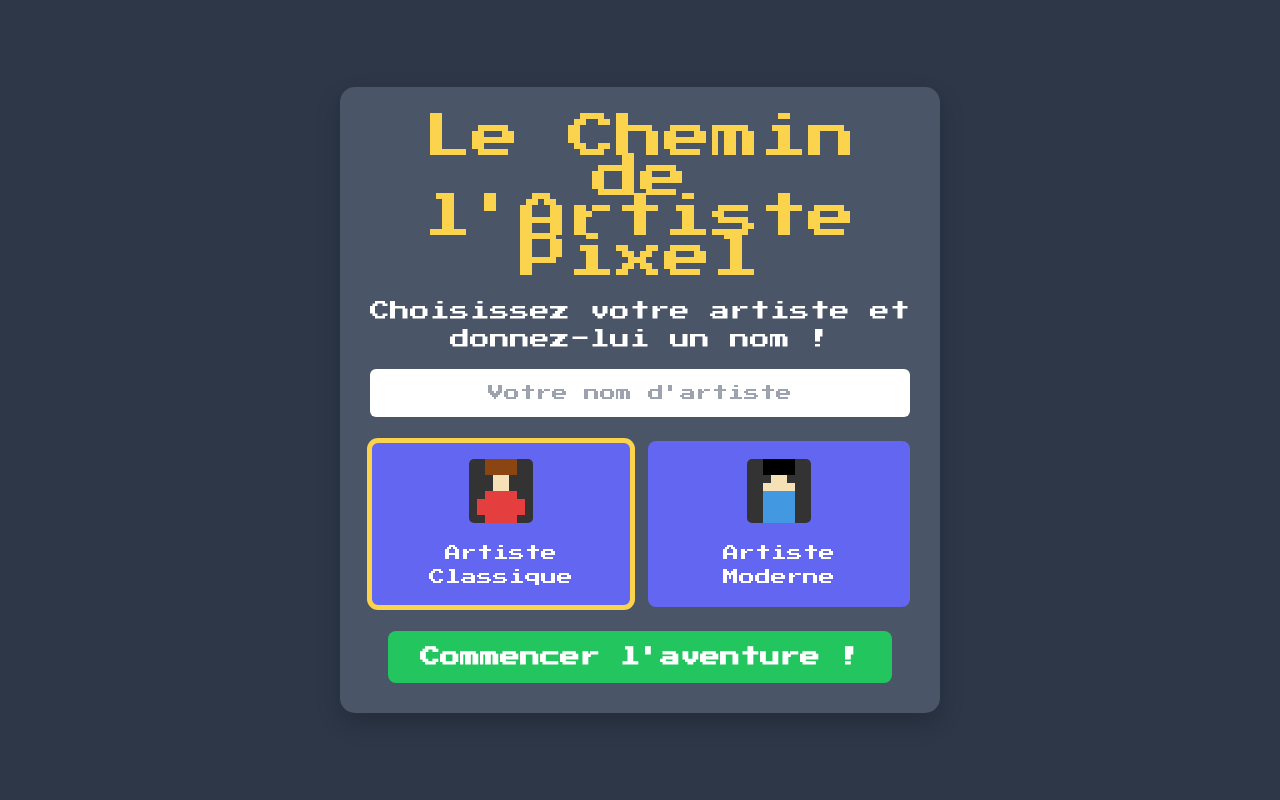
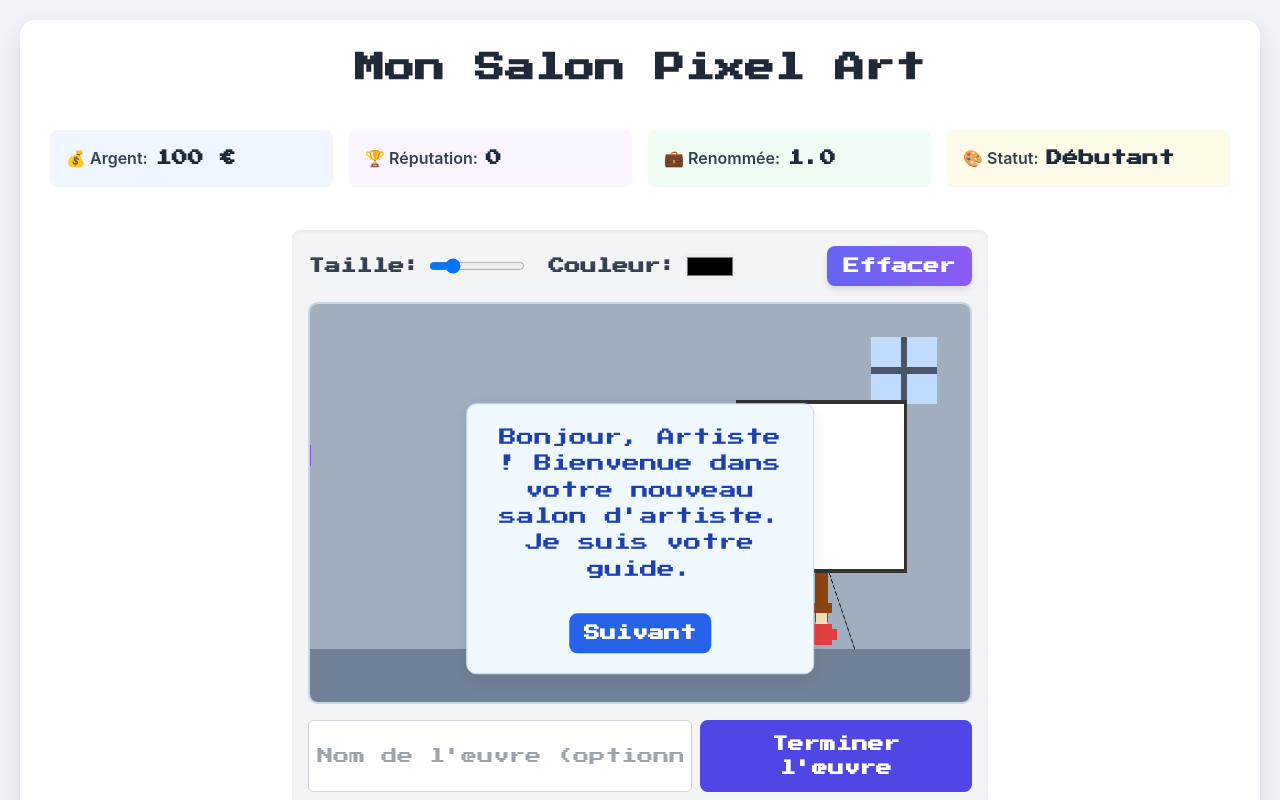
Before and after one commit to Zeeeephir/PTA5, a plain HTML site: page index.html in a window 1280 px wide. Both pictures are taken after a click on the button "Commencer l'aventure !". Shown: the top 800 px of the page. Drawn offline with nearby package versions, Linux system fonts and the light colour scheme.

Commit message:
Update index.html

```diff
--- a/index.html
+++ b/index.html
@@ -29,7 +29,7 @@
             padding: 30px;
             max-width: 1400px; /* Plus large pour le canvas et les éléments */
             width: 100%;
-            display: flex;
+            display: none; /* Initialement masqué par défaut */
             flex-direction: column;
             gap: 20px;
         }
@@ -196,7 +196,7 @@
             width: 100%;
             height: 100%;
             background-color: #2d3748; /* Gris foncé */
-            display: flex;
+            display: flex; /* Initialement visible par défaut */
             flex-direction: column;
             justify-content: center;
             align-items: center;
@@ -260,7 +260,7 @@
         </div>
     </div>
 
-    <div class="game-container hidden">
+    <div class="game-container">
         <h1 class="text-3xl font-bold text-center text-gray-800 mb-6 pixel-font">Mon Salon Pixel Art</h1>
 
         <div class="grid grid-cols-1 md:grid-cols-4 gap-4 mb-6">
@@ -347,10 +347,11 @@
     <div id="messageBox" class="message-box pixel-font"></div>
 
     <script>
-        // Initialisation du jeu après le chargement complet de la fenêtre
-        window.onload = function() {
+        // Initialisation du jeu après le chargement complet du DOM
+        document.addEventListener('DOMContentLoaded', function() {
+            console.log("DOM Content Loaded. Setting up start screen.");
             setupStartScreen();
-        };
+        });
 
         // --- Variables Globales du Jeu ---
         const startScreen = document.getElementById('startScreen');
@@ -725,8 +726,11 @@
                 });
             });
 
-            document.getElementById('startGameBtn').addEventListener('click', () => {
-                console.log("Start Game button clicked!"); // Debugging line
+            const startGameButton = document.getElementById('startGameBtn');
+            console.log('setupStartScreen: Attempting to attach listener to startGameBtn:', startGameButton); // Debugging line
+            if (startGameButton) {
+                startGameButton.addEventListener('click', () => {
+                    console.log("startGameBtn: Clicked!"); // Debugging line
                     try {
                         const artistName = document.getElementById('artistNameInput').value.trim();
                         if (artistName) {
@@ -734,24 +738,36 @@
                         } else {
                             player.name = "Artiste Inconnu";
                         }
-                    startScreen.classList.add('hidden');
-                    gameContainer.classList.remove('hidden');
+                        console.log("startGameBtn: Player name set to:", player.name); // Debugging line
+                        console.log("startGameBtn: Selected character:", player.character); // Debugging line
+
+                        // Directly manipulate display properties
+                        console.log("startGameBtn: Hiding startScreen...");
+                        startScreen.style.display = 'none';
+                        console.log("startGameBtn: startScreen display after hide:", startScreen.style.display);
+
+                        console.log("startGameBtn: Showing gameContainer...");
+                        gameContainer.style.display = 'flex'; // Use 'flex' as it's a flex container
+                        console.log("startGameBtn: gameContainer display after show:", gameContainer.style.display);
+
                         initGame();
-                    startTutorial(); // Lance le tutoriel après le démarrage du jeu
-                    console.log("Game started successfully."); // Debugging line
+                        startTutorial();
+                        console.log("startGameBtn: Game started successfully.");
                     } catch (error) {
-                    console.error("Error starting game:", error); // Debugging error
+                        console.error("startGameBtn: Error starting game:", error); // Debugging error
                         showMessage("Une erreur est survenue au démarrage du jeu.", 'error');
                     }
                 });
+            } else {
+                console.error("setupStartScreen: startGameBtn element NOT found! Cannot attach listener."); // Debugging error
+            }
         }
 
         /**
          * Initialise l'état du jeu et les écouteurs d'événements.
          */
         function initGame() {
-            // Configure le canvas pour le dessin
-            // Les dimensions du canvas sont maintenant définies dans le HTML
+            console.log("initGame: Initializing game..."); // Debugging line
             clearCanvas(); // Efface la zone de dessin initiale
 
             // Écouteurs d'événements pour le dessin
@@ -786,6 +802,8 @@
             // Démarrer la boucle de jeu principale (gestion du temps, clients, loyer)
             setInterval(gameTick, 1000); // Chaque seconde
             // Les clients n'apparaissent qu'après le tutoriel
+            console.log("initGame: Game initialized."); // Debugging line
+            animate(); // Start the animation loop
         }
 
         /**
@@ -1107,6 +1125,7 @@
         ];
 
         function startTutorial() {
+            console.log("startTutorial: Tutorial started."); // Debugging line
             tutorialActive = true;
             tutorialStep = 0;
             tutorialNPC = {
@@ -1130,6 +1149,7 @@
         }
 
         function advanceTutorial() {
+            console.log("advanceTutorial: Step", tutorialStep); // Debugging line
             if (tutorialStep < tutorialSteps.length) {
                 const step = tutorialSteps[tutorialStep];
                 tutorialMessage.textContent = step.message.replace("${player.name}", player.name);
@@ -1145,6 +1165,7 @@
                 tutorialDialog.classList.add('hidden');
                 tutorialNPC.state = 'leaving'; // Le PNJ quitte l'écran
                 setInterval(spawnCustomer, 10000); // Commence à faire apparaître les clients
+                console.log("advanceTutorial: Tutorial finished. Customers will now spawn."); // Debugging line
             }
         }
 
```
Lines whose indentation alone changed are shown as unchanged.
